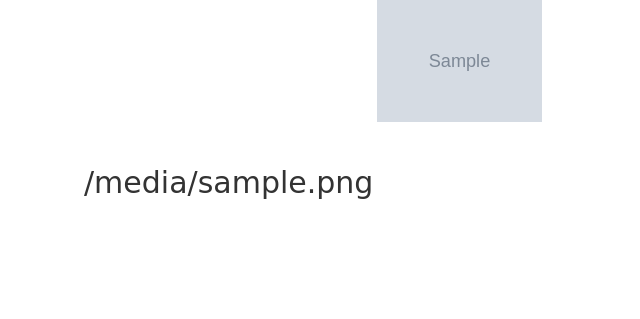
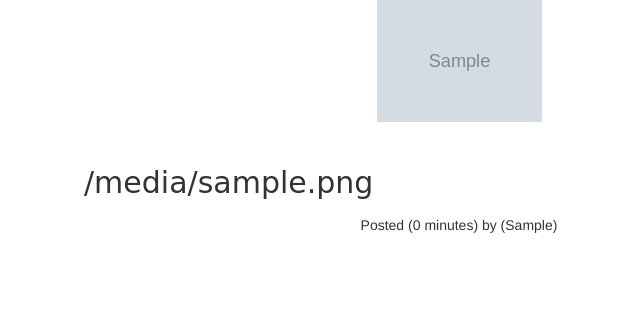
Before and after one commit to shureim/Gallery-Website, a Django app: template photo/templates/all-photos/image.html in a window 1280 px wide. Shown: the part 112-431 px from the top of the page, without its empty margins (181-821 px from the left). Run offline with Django 3.2, Linux system fonts and the light colour scheme; the template is opened without the code that fills it: most values are stand-ins (such as "Sample title", 1, 10 or a date in 2020); grey boxes marked "Sample" are stand-in pictures; some libraries are stand-ins or nearby versions.

Commit message:
adde the footer to display time since postedto image.html file

```diff
--- a/photo/templates/all-photos/image.html
+++ b/photo/templates/all-photos/image.html
@@ -38,9 +38,9 @@
    </div>
 
 
-     <!-- <footer class="text-center">Posted ({{image.photo_date|timesince}}) by ({{image.photography.first_name}})</footer>
+     <footer class="text-center">Posted ({{image.photo_date|timesince}}) by ({{image.photography.first_name}})</footer>
 
 
- </div> -->
+ </div>
 
  {% endblock %}
```
